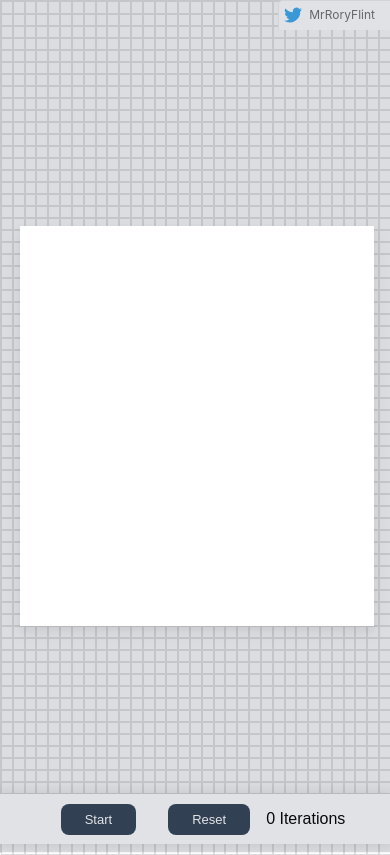
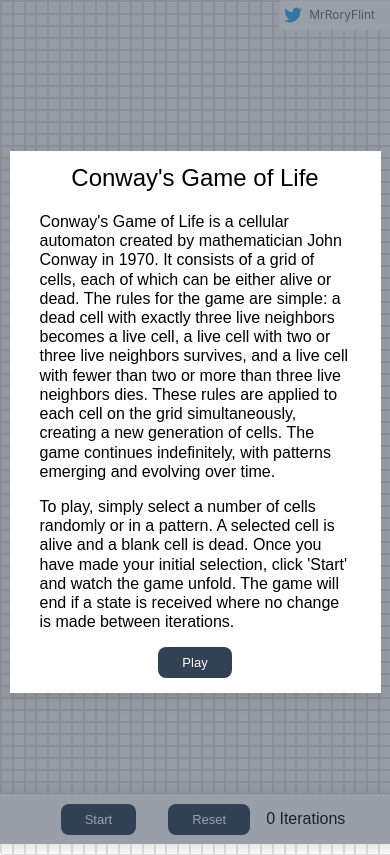
Before and after one commit to ruairidhflint/GameOfLife, a website: page index.html in a window 390 px wide. Drawn offline with Linux system fonts and the light colour scheme.

Commit message:
add modal + stop game starting with nothing selected

```diff
--- a/index.html
+++ b/index.html
@@ -64,7 +64,28 @@
       <span class="text" style="margin-left: 7px"> MrRoryFlint </span>
     </a>
     <div id="modal-window">
-      <div class="modal"></div>
+      <div class="modal">
+        <h1>Conway's Game of Life</h1>
+        <p>
+          Conway's Game of Life is a cellular automaton created by mathematician
+          John Conway in 1970. It consists of a grid of cells, each of which can
+          be either alive or dead. The rules for the game are simple: a dead
+          cell with exactly three live neighbors becomes a live cell, a live
+          cell with two or three live neighbors survives, and a live cell with
+          fewer than two or more than three live neighbors dies. These rules are
+          applied to each cell on the grid simultaneously, creating a new
+          generation of cells. The game continues indefinitely, with patterns
+          emerging and evolving over time.
+        </p>
+        <p>
+          To play, simply select a number of cells randomly or in a pattern. A
+          selected cell is alive and a blank cell is dead. Once you have made
+          your initial selection, click 'Start' and watch the game unfold. The
+          game will end if a state is received where no change is made between
+          iterations.
+        </p>
+        <div class="button-container"><button id="play">Play</button></div>
+      </div>
     </div>
   </body>
 </html>
--- a/src/script.ts
+++ b/src/script.ts
@@ -2,7 +2,9 @@
 const grid = document.querySelector<HTMLDivElement>("#root")!;
 const startButton = document.querySelector<HTMLButtonElement>("#start")!;
 const resetButton = document.querySelector<HTMLButtonElement>("#reset")!;
+const playButton = document.querySelector<HTMLButtonElement>("#play")!;
 const countDisplay = document.querySelector<HTMLDivElement>("#count")!;
+const modal = document.querySelector<HTMLDivElement>("#modal-window")!;
 
 // Global state
 let activeGame = false;
@@ -115,6 +117,10 @@ const checkGameHasStopped = (
 
 // Main function to play Game of Life
 const playTheGameOfLife = async () => {
+  const isNotBlankBoard = gameboard.flat().some(Boolean);
+  if (!isNotBlankBoard) {
+    return;
+  }
   // if the game is already active, pause it
   if (activeGame) {
     activeGame = false;
@@ -171,9 +177,15 @@ const reset = () => {
   printGrid();
 };
 
+// Close initial modal
+const closeModal = () => {
+  modal.style.display = "none";
+};
+
 // Assign actions to buttons
 startButton.addEventListener("click", playTheGameOfLife);
-resetButton.addEventListener("click", reset);
+startButton.addEventListener("click", playTheGameOfLife);
+playButton.addEventListener("click", closeModal);
 
 // Initial render
 createGameMatrix();
--- a/styles.css
+++ b/styles.css
@@ -195,10 +195,9 @@ button:disabled {
 }
 
 #modal-window {
-  height: 101vh;
-  width: 101vw;
-  overflow: hidden;
-  background-color: rgba(51, 65, 85, 0.15);
+  height: 100%;
+  width: 100%;
+  background-color: rgba(51, 65, 85, 0.18);
   z-index: 100;
   position: fixed;
   top: 0;
@@ -209,10 +208,48 @@ button:disabled {
 }
 
 .modal {
-  width: 600px;
-  height: 400px;
-  max-width: 90%;
-  max-height: 90%;
+  width: 90%;
+  max-width: 600px;
   background-color: white;
   box-shadow: 0 4px 8px 0 rgba(0, 0, 0, 0.05), 0 6px 20px 0 rgba(0, 0, 0, 0.05);
+  padding: 30px;
+  display: flex;
+  flex-direction: column;
+  justify-content: space-evenly;
 }
+
+.modal h1 {
+  text-align: center;
+  font-size: 2rem;
+  margin-bottom: 2rem;
+}
+
+.modal p {
+  margin-bottom: 1rem;
+  line-height: 1.3rem;
+}
+
+.modal .button-container {
+  width: 100%;
+  display: flex;
+  justify-content: center;
+  align-items: center;
+}
+
+@media (max-width: 600px) {
+  #modal-window {
+    background-color: rgba(51, 65, 85, 0.5);
+  }
+  .modal {
+    padding: 15px 10px;
+  }
+  .modal h1 {
+    font-size: 1.5rem;
+    margin-bottom: 1.4rem;
+  }
+  .modal p {
+    padding: 0 20px;
+    margin-bottom: 1rem;
+    line-height: 1.2rem;
+  }
+}
```
Also changed, not shown: TODO.md (+0 -2 lines), dist/script.js.
